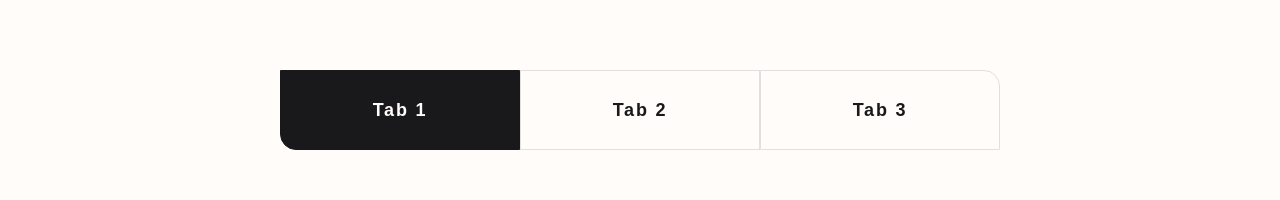
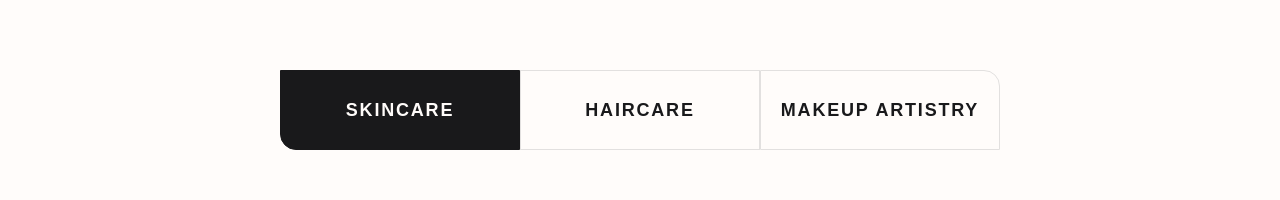
Before and after one commit to kajal-rekha/mimosa, a Next.js app: page / in a window 1280 px wide. Shown: the part 976-1176 px from the top of the page. Built offline with nearby package versions, Linux system fonts and the light colour scheme; a web font is replaced by a local one.

Commit message:
packages btn added

```diff
--- a/components/home/Packages.tsx
+++ b/components/home/Packages.tsx
@@ -6,7 +6,7 @@ const Packages = () => {
   return (
     <section className='wrapper mt-20' id='packages'>
       <SectionTitle title='Explore our beauty packages' subTitle='Packages' />
-      <HorizontalTab tabs={['Tab 1', 'Tab 2', 'Tab 3']}>
+      <HorizontalTab tabs={['Skincare', 'Haircare', 'Makeup Artistry']}>
         <p>Tab 1 Content</p>
         <p>Tab 2 Content</p>
         <p>Tab 3 Content</p>
--- a/components/shared/HorizontalTab.tsx
+++ b/components/shared/HorizontalTab.tsx
@@ -32,7 +32,7 @@ const HorizontalTab: React.FC<HorizontalTabProps> = ({
             onClick={() => handleClick(index)}
             key={index}
             className={cn(
-              'eq flex h-[5rem] w-[15rem] items-center justify-center whitespace-nowrap border border-grey px-6 py-3 text-center text-lg font-semibold tracking-widest',
+              'eq flex h-[5rem] w-[15rem] items-center justify-center whitespace-nowrap border border-grey px-6 py-3 text-center text-lg font-semibold uppercase tracking-widest',
               index === 0 && 'rounded-bl-2xl',
               index === tabs.length - 1 && 'rounded-tr-2xl',
               shouldOpenTab === index && 'border-dark bg-dark text-light'
```
